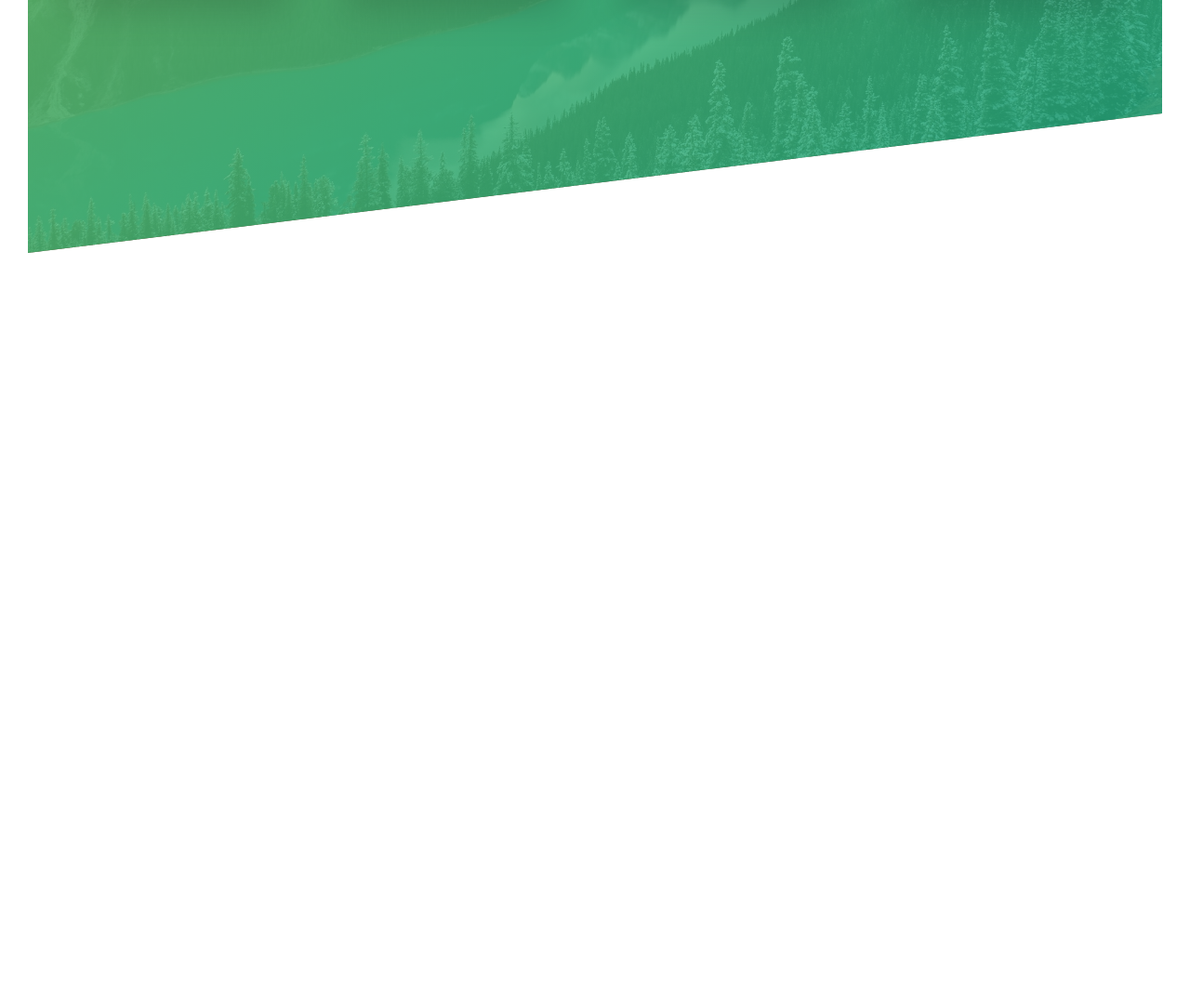
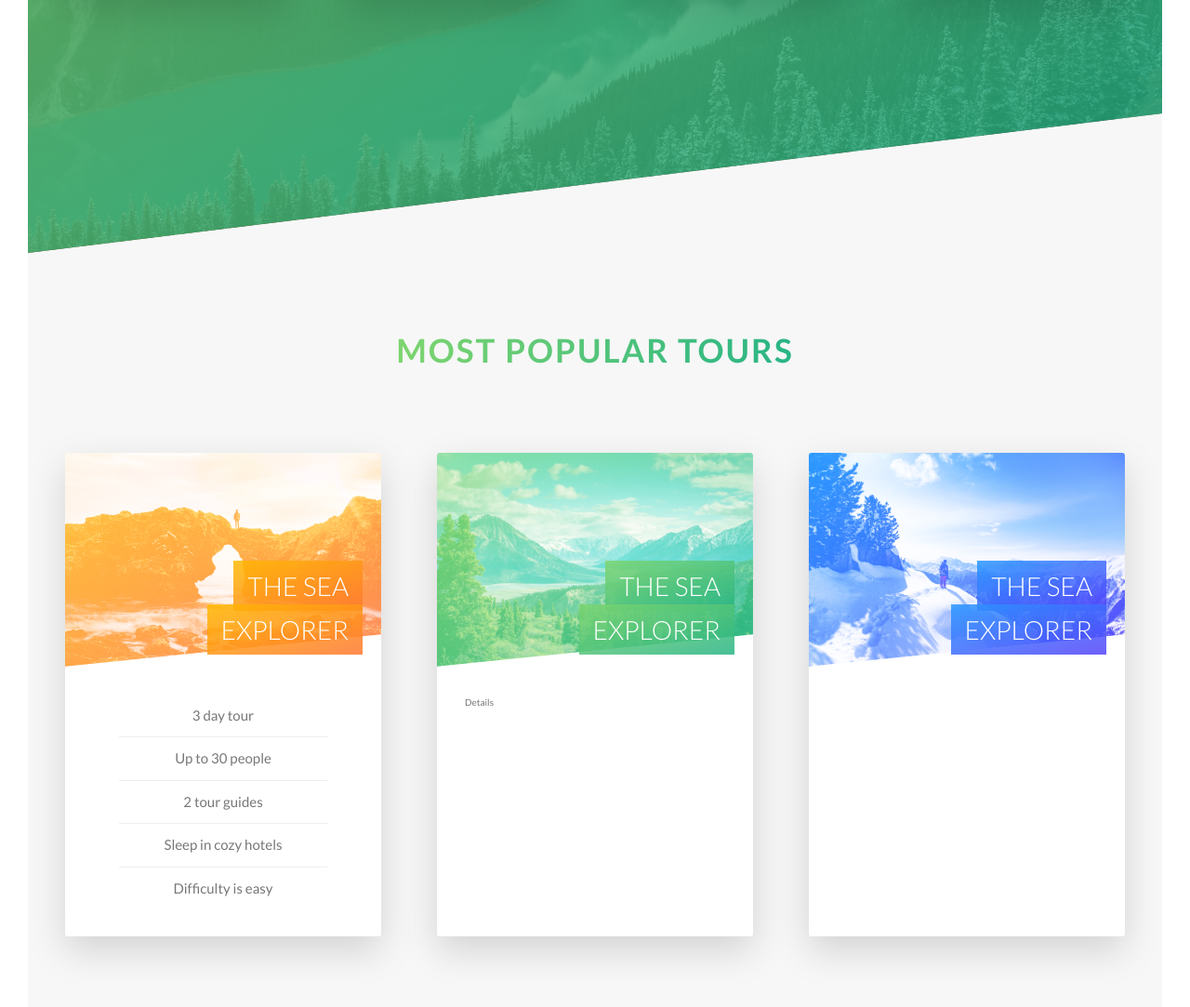
Before and after one commit to agroddick/agroddick.github.io, a website: page Natours/index.html in a window 1280 px wide. Shown: the part 1988-3071 px from the top of the page at 93% size. Before the commit the page ends 2260 px from the top, so only its background shows below. Drawn offline with Linux system fonts and the light colour scheme.

Commit message:
Natours
- Popular Tours section added
- Fixed and adjusted more HTML formatting

```diff
--- a/Natours/index.html
+++ b/Natours/index.html
@@ -107,6 +107,80 @@
                 </div>
               </div>
           </section>
+
+          <section class="section-tours">
+            <div class="u-center-text u-margin-bottom-big">
+              <h2 class="heading-secondary">
+                Most Popular Tours
+              </h2>
+            </div>
+
+            <div class="row">
+              <div class="col-1-of-3">
+                <div class="card">
+                  <div class="card__side card__side--front">
+                    <div class="card__picture card__picture--1">
+                      &nbsp;
+                    </div>
+                    <h4 class="card__heading">
+                      <span class="card__heading-span card__heading-span--1">The Sea Explorer</span>
+                    </h4>
+                    <div class="card__details">
+                      <ul>
+                        <li>3 day tour</li>
+                        <li>Up to 30 people</li>
+                        <li>2 tour guides</li>
+                        <li>Sleep in cozy hotels</li>
+                        <li>Difficulty is easy</li>
+                      </ul>
+                    </div>
+                  </div>
+
+                  <div class="card__side card__side--back card__side--back-1">
+                    BACK
+                  </div>
+                </div>
+              </div>
+              <div class="col-1-of-3">
+                <div class="card">
+                  <div class="card__side card__side--front">
+                    <div class="card__picture card__picture--2">
+                      &nbsp;
+                    </div>
+                    <h4 class="card__heading">
+                        <span class="card__heading-span card__heading-span--2">The Sea Explorer</span>
+                    </h4>
+                    <div class="card__details">
+                      Details
+                    </div>
+                  </div>
+
+                  <div class="card__side card__side--back card__side--back-2">
+                    BACK
+                  </div>
+                </div>
+              </div>
+              <div class="col-1-of-3">
+                <div class="card">
+                  <div class="card__side card__side--front">
+                    <div class="card__picture card__picture--3">
+                      &nbsp;
+                    </div>
+                    <h4 class="card__heading">
+                        <span class="card__heading-span card__heading-span--3">The Sea Explorer</span>
+                    </h4>
+                    <div class="card__details">
+
+                    </div>
+                  </div>
+
+                  <div class="card__side card__side--back card__side--back-3">
+                    BACK
+                  </div>
+                </div>
+              </div>
+            </div>
+          </section>
       </main>
 
         <!--
--- a/Natours/sass/abstracts/_variables.scss
+++ b/Natours/sass/abstracts/_variables.scss
@@ -3,11 +3,21 @@
 $color-primary-light: #7ed56f;
 $color-primary-dark: #28b485;
 
+$color-secondary-light: #ffb900;
+$color-secondary-dark: #ff7730;
+
+$color-tertiary-light: #2998ff;
+$color-tertiary-dark: #5643fa;
+
+
 $color-grey-light-1: #f7f7f7;
+$color-grey-light-2: #eee;
 
 $color-grey-dark: #777;
 $color-white: #fff;
 $color-black: #000;
+
+// SHADOWS
 
 // FONT
 $default-font-size: 1.6rem;
--- /dev/null
+++ b/Natours/sass/components/_card.scss
@@ -0,0 +1,133 @@
+.card {
+    // Functionality
+    perspective: 150rem;
+    -moz-perspective: 150rem;
+    position: relative;
+    height: 52rem;
+
+    &__side {
+        height: 52rem;
+        //^height set in 2 places because one is for card and one for sides
+        transition: all .8s ease;
+        // see transition timing functions
+        position: absolute;
+        top: 0;
+        left: 0;
+        width: 100%;
+        backface-visibility: hidden;
+        border-radius: 3px;
+        box-shadow: 0 1.5rem 4rem rgba($color-black, .15);
+        overflow: hidden;
+        //^ for the images - they overflow the parent
+
+        &--front {
+            background-color: $color-white;
+        }
+
+        &--back {
+            background-color: $color-white;
+            transform: rotateY(180deg);
+
+            &-1 {
+                background-image: linear-gradient(to right bottom, $color-secondary-light, $color-secondary-dark);
+            }
+
+            &-2 {
+                background-image: linear-gradient(to right bottom, $color-primary-light, $color-primary-dark);
+            }
+
+            &-3 {
+                background-image: linear-gradient(to right bottom, $color-tertiary-light, $color-tertiary-dark);
+            }
+        }
+    }
+
+    &:hover &__side--front {
+        transform: rotateY(-180deg);
+    }
+
+    &:hover &__side--back {
+        transform: rotateY(0);
+    }
+
+    // Front Side Styling
+    &__picture {
+        background-size: cover;
+        height: 23rem;
+        background-blend-mode: screen;
+        //^ doesn't work on Explorer, Edge
+
+        -webkit-clip-path: polygon(0 0, 100% 0, 100% 85%, 0 100%);
+        clip-path: polygon(0 0, 100% 0, 100% 85%, 0 100%);
+
+        &--1 {
+            background-image: linear-gradient(to right bottom, $color-secondary-light,      $color-secondary-dark), url(../img/nat-5.jpg);
+        }
+
+        &--2 {
+            background-image: linear-gradient(to right bottom, $color-primary-light, $color-primary-dark), url(../img/nat-6.jpg);
+        }
+
+        &--3 {
+            background-image: linear-gradient(to right bottom, $color-tertiary-light, $color-tertiary-dark), url(../img/nat-7.jpg);
+        }
+    }
+
+    &__heading {
+        font-size: 2.8rem;
+        font-weight: 300;
+        text-transform: uppercase;
+        text-align: right;
+        color: $color-white;
+        position: absolute;
+        top: 12rem;
+        right: 2rem;
+        width: 75%;
+    }
+
+    &__heading-span {
+        padding: 1rem 1.5rem;
+        -webkit-box-decoration-break: clone;
+        box-decoration-break: clone;
+        //^doesn't work in google chrome without webkit
+
+        &--1 {
+            background-image: linear-gradient(to right bottom,
+                rgba($color-secondary-light, .85),
+                rgba($color-secondary-dark, .85));
+
+        }
+
+        &--2 {
+            background-image: linear-gradient(to right bottom,
+                rgba($color-primary-light, .85),
+                rgba($color-primary-dark, .85));
+        }
+
+        &--3 {
+            background-image: linear-gradient(to right bottom,
+                rgba($color-tertiary-light, .85),
+                rgba($color-tertiary-dark, .85));
+        }
+    }
+
+    &__details {
+        padding: 3rem;
+
+        ul {
+            list-style: none;
+            width: 80%;
+            margin: 0 auto;
+
+            li {
+                text-align: center;
+                font-size: 1.5rem;
+                padding: 1rem;
+
+                &:not(:last-child) {
+                    border-bottom: 1px solid $color-grey-light-2;
+                }
+            }
+        }
+    }
+}
--- a/Natours/sass/layout/_header.scss
+++ b/Natours/sass/layout/_header.scss
@@ -8,6 +8,8 @@
     background-size: cover;
     background-position: top;
     position: relative;
+
+    -webkit-clip-path: polygon(0 0, 100% 0, 100% 75vh, 0 100%);
     clip-path: polygon(0 0, 100% 0, 100% 75vh, 0 100%);
 
     &__logo-box {
--- a/Natours/sass/main.scss
+++ b/Natours/sass/main.scss
@@ -8,6 +8,7 @@
 @import "base/utilities";
 
 @import "components/button";
+@import "components/card";
 @import "components/composition";
 @import "components/feature-box";
 
--- a/Natours/sass/pages/_home.scss
+++ b/Natours/sass/pages/_home.scss
@@ -21,3 +21,9 @@
         transform: skewY(7deg);
     }
 }
+
+.section-tours {
+    background-color: $color-grey-light-1;
+    padding: 25rem 0 50rem 0;
+    margin-top: -10rem;
+}
```
Also changed, not shown: Natours/css/style.css.
